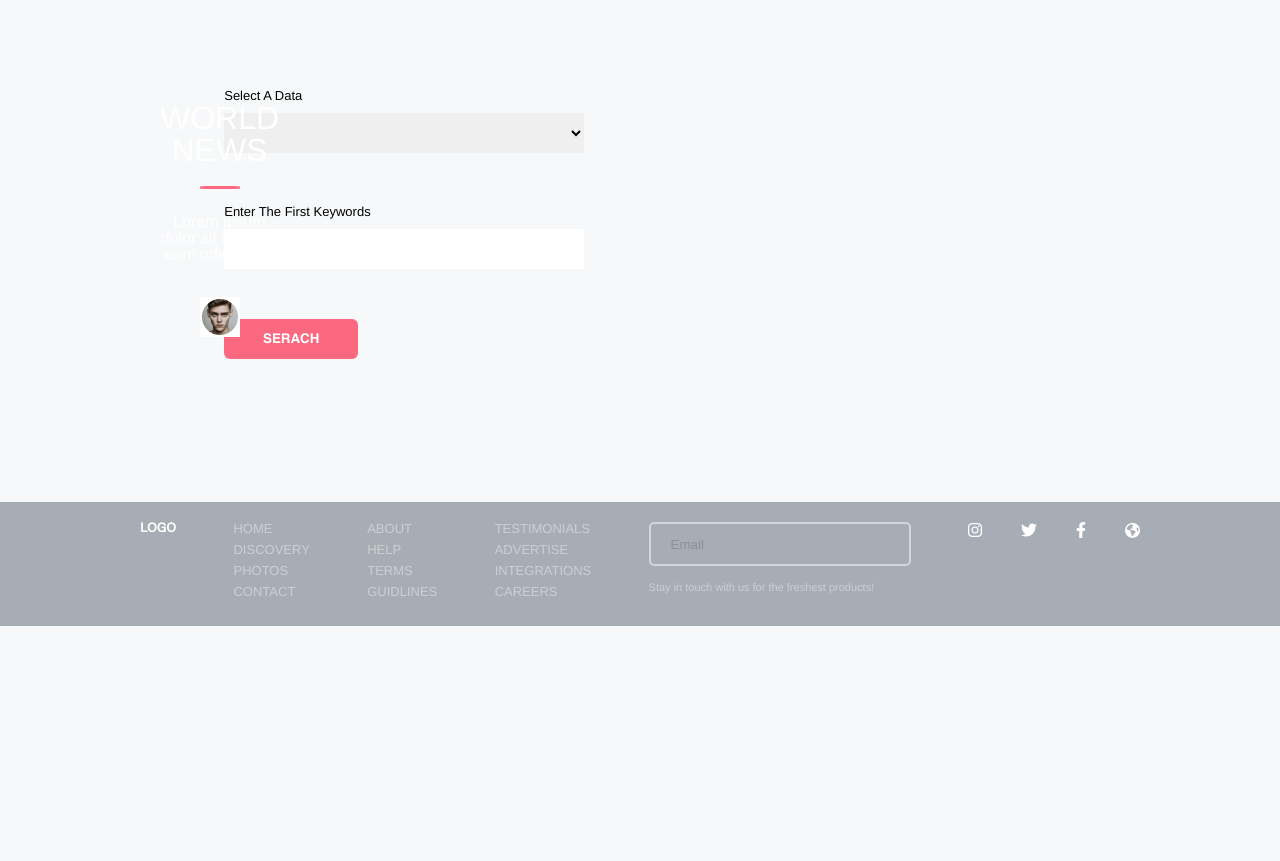
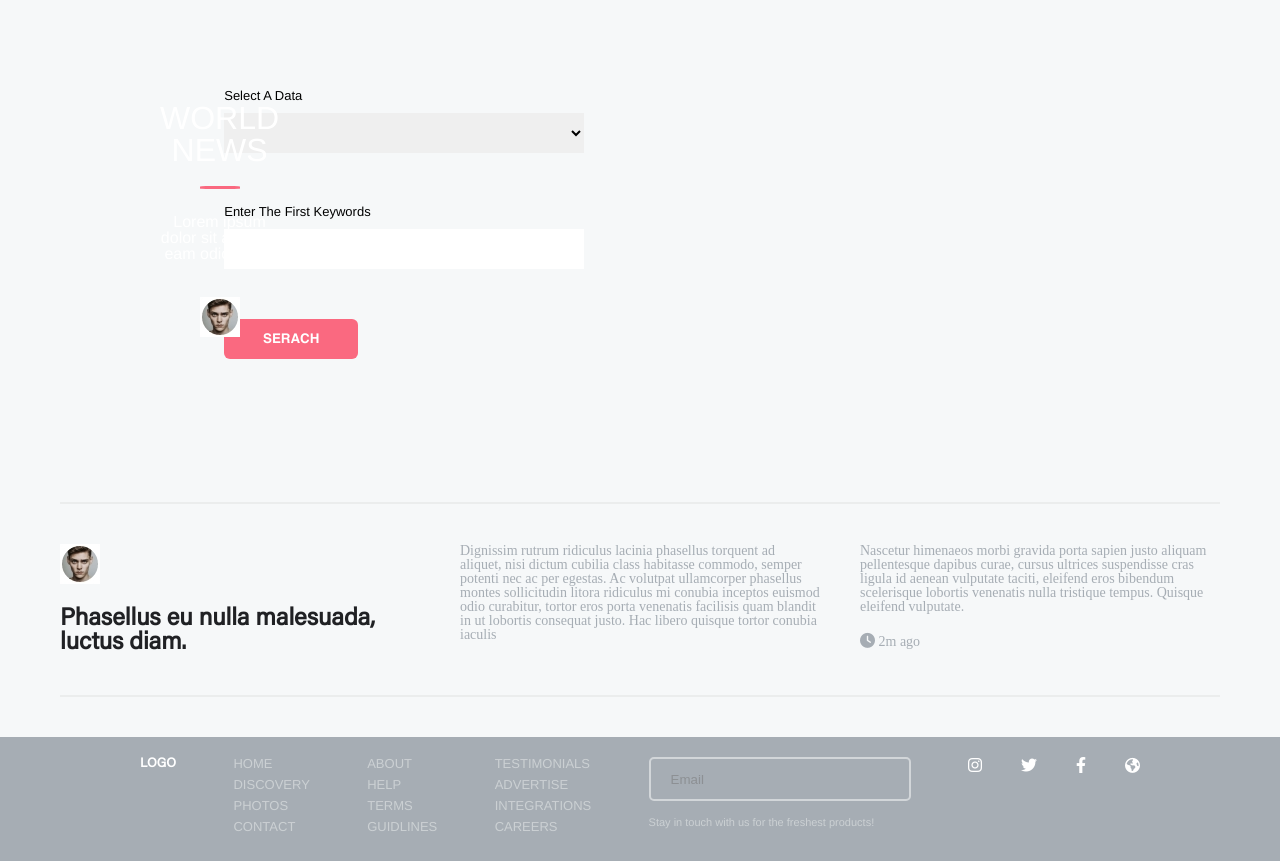
Before and after one commit to Gvanttsa/Project-UniLab, a plain HTML site: page story.html in a window 1280 px wide. Shown: the part 187-1048 px from the top of the page. Before the commit the page ends 813 px from the top, so only its background shows below. Drawn offline with Linux system fonts and the light colour scheme; no server answers.

Commit message:
add page2/ section2

```diff
--- a/css/responsive.css
+++ b/css/responsive.css
@@ -188,7 +188,18 @@
     .main-title {
         left: 20px;
     }
+    .text-block-wrapper {
+        flex-direction: column;
+
+    }
+    .avatar-title {
+        margin: 24px 0;
+    }
+    .p-wrapper {
+        margin-bottom: 24px;
+    }
 }
+
 @media (max-width: 575px) {
     .bottom-text {
         top: 80px;
@@ -240,7 +251,6 @@
         margin-bottom: 5px;
         max-width: 250px;
 
-
     }
     .section3-img-title {
         font-size: 20px;
@@ -249,7 +259,6 @@
     .main-title {
         top: 20px;
         left: 5px;
-
     }
     .bottom-text {
         left: 5px;
@@ -307,3 +316,11 @@
     }
 
 }
+@media (max-width: 1100px) {
+    .avatar-text-wrapper {
+        width: 100%;
+    }
+    .avatar-title {
+        margin-bottom: 20px;
+    }
+}
--- a/css/style.css
+++ b/css/style.css
@@ -539,3 +539,41 @@
     font-weight: bold;
     text-transform: uppercase;
 }
+/* page2/section2 */
+.text-block-wrapper {
+    max-width: 1160px;
+    width: 100%;
+    margin: 0 auto;
+    margin-top: 40px;
+    display: flex;
+    justify-content: space-between;
+    border-top: 2px solid #EBEDED;
+    border-bottom: 2px solid #EBEDED;
+    padding-top: 40px;
+    padding-bottom: 40px;
+    vertical-align: top;
+    flex-wrap: wrap;
+
+}
+.p-wrapper {
+    max-width: 360px;
+    width: 100%;
+}
+.avatar-title {
+    max-width: 360px;
+    width: 100%;
+    color: #202124;
+    font-size: 24px;
+    font-family: 'Acumin Pro';
+    margin-top: 20px;
+    font-weight: bold;
+}
+.small-paragraph {
+    font-size: 14px;
+    color: #A6ADB4;
+}
+.small-time {
+    font-size: 14px;
+    color: #A6ADB4;
+    margin-top: 19px;
+}
--- a/story.html
+++ b/story.html
@@ -80,6 +80,26 @@
             </div>
         </div>
     </section>
+    <section>
+        <div class="text-block-wrapper">
+            <div class="avatar-text-wrapper">
+                <img src="images/avatar.jpg" alt="avatar">
+                <p class="avatar-title">Phasellus eu nulla malesuada, luctus diam.</p>
+            </div>
+
+            <div class="p-wrapper">
+                <p class="small-paragraph">Dignissim rutrum ridiculus lacinia phasellus torquent ad aliquet, nisi dictum cubilia class habitasse commodo, semper potenti nec ac per egestas. Ac volutpat ullamcorper phasellus montes sollicitudin litora ridiculus mi conubia inceptos euismod odio curabitur, tortor eros porta venenatis facilisis quam blandit in ut lobortis consequat justo. Hac libero quisque tortor conubia iaculis </p>
+            </div>
+
+            <div class="p-wrapper">
+                <p class="small-paragraph">Nascetur himenaeos morbi gravida porta sapien justo aliquam pellentesque dapibus curae, cursus ultrices suspendisse cras ligula id aenean vulputate taciti, eleifend eros bibendum scelerisque lobortis venenatis nulla tristique tempus. Quisque eleifend vulputate.</p>
+                <p class="small-time">
+                    <i class="fa-solid fa-clock"></i>
+                    2m ago
+                </p>
+            </div>
+        </div>
+    </section>
 
 
 
```
